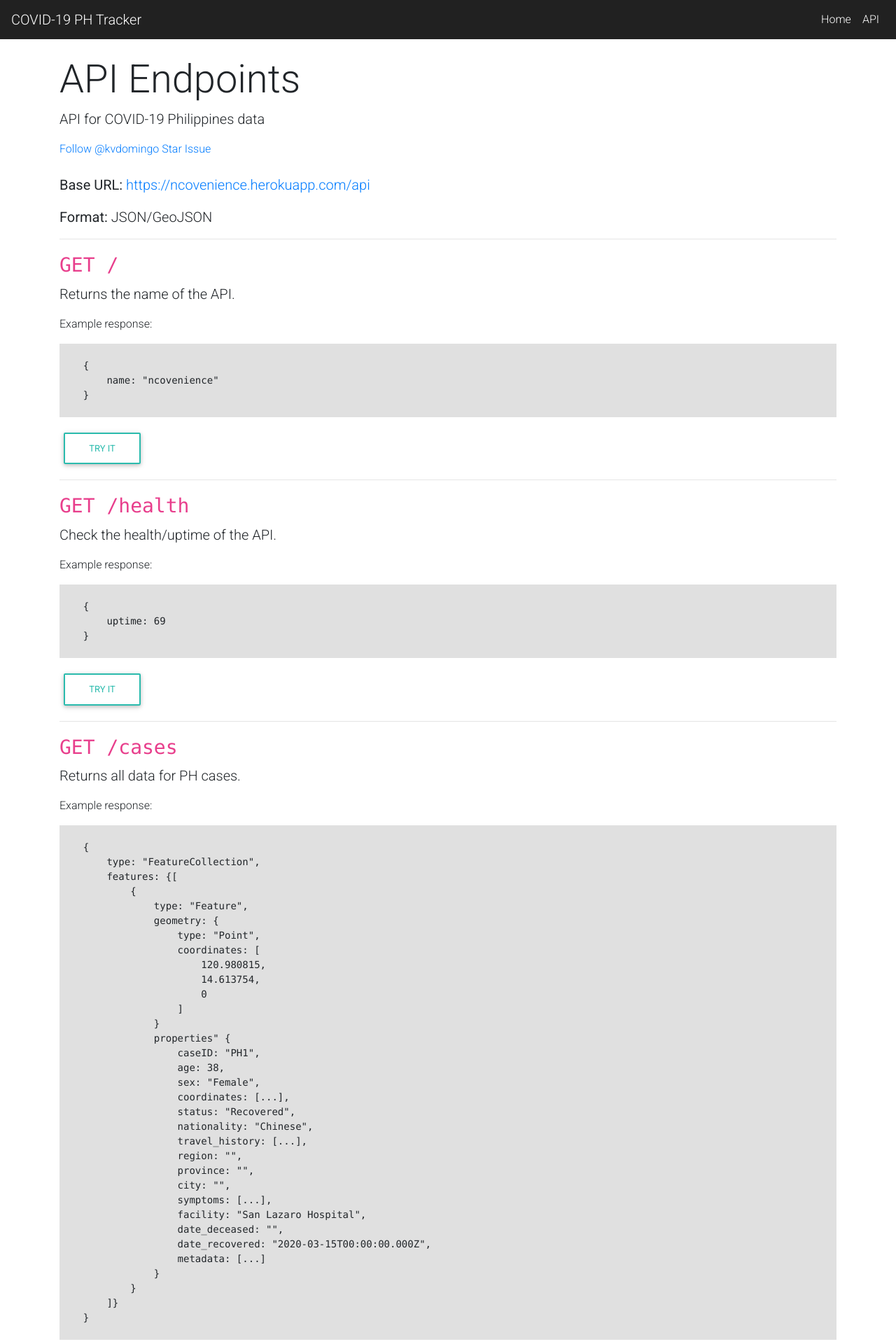
After one commit to kvdomingo/ncovenience-backend, a Django app: template web/jinja2/web/api_docs.html.j2 in a window 1280 px wide. The commit adds this page. Shown: the top 1920 px of the page at 70% size. Run offline with Django 3.2, Linux system fonts and the light colour scheme; the template is opened without the code that fills it, so the values that code supplies are empty; parts of the project's set-up code (start-up, migrations or seed data) failed here and were passed over; some libraries are stand-ins or nearby versions.

Commit message:
fix: adjust for remote API changes as of 2020-04-02; feature: redesigned API interface, added api-docs page, separate / and /health endpoints

```diff
--- /dev/null
+++ b/web/jinja2/web/api_docs.html.j2
@@ -0,0 +1,115 @@
+{% extends 'web/base.html.j2' %}
+
+{% block body %}
+
+<div class="container my-4">
+    <h1 class="display-4">API Endpoints</h1>
+    <p class="lead">API for COVID-19 Philippines data</p>
+    <a class="github-button" href="https://github.com/kvdomingo" data-size="large" aria-label="Follow @kvdomingo on GitHub">Follow @kvdomingo</a>
+    <a class="github-button" href="https://github.com/kvdomingo/covid19-ph-web" data-icon="octicon-star" data-size="large" aria-label="Star kvdomingo/covid19-ph-web on GitHub">Star</a>
+    <a class="github-button" href="https://github.com/kvdomingo/covid19-ph-web/issues" data-icon="octicon-issue-opened" data-size="large" aria-label="Issue kvdomingo/covid19-ph-web on GitHub">Issue</a>
+    <br /><br />
+    <p class="lead">
+        <b>Base URL: </b><a href="{{ url('api_name') }}" target="_blank">https://ncovenience.herokuapp.com/api</a>
+    </p>
+    <p class="lead">
+        <b>Format: </b>JSON/GeoJSON
+    </p>
+    <hr />
+
+    <h2><code>GET /</code></h2>
+    <p class="lead">Returns the name of the API.</p>
+    <p>Example response:</p>
+    <pre class="bg-light"><code>
+    {
+        name: "ncovenience"
+    }
+    </code></pre>
+    <a class="btn btn-outline-default" href="{{ url('api_name') }}" target="_blank">Try it</a>
+    <hr />
+
+    <h2><code>GET /health</code></h2>
+    <p class="lead">Check the health/uptime of the API.</p>
+    <p>Example response:</p>
+    <pre class="bg-light"><code>
+    {
+        uptime: 69
+    }
+    </code></pre>
+    <a class="btn btn-outline-default" href="{{ url('api', args=('health',)) }}" target="_blank">Try it</a>
+    <hr />
+
+    <h2><code>GET /cases</code></h2>
+    <p class="lead">Returns all data for PH cases.</p>
+    <p>Example response:</p>
+    <pre class="bg-light"><code>
+    {
+        type: "FeatureCollection",
+        features: {[
+            {
+                type: "Feature",
+                geometry: {
+                    type: "Point",
+                    coordinates: [
+                        120.980815,
+                        14.613754,
+                        0
+                    ]
+                }
+                properties" {
+                    caseID: "PH1",
+                    age: 38,
+                    sex: "Female",
+                    coordinates: [...],
+                    status: "Recovered",
+                    nationality: "Chinese",
+                    travel_history: [...],
+                    region: "",
+                    province: "",
+                    city: "",
+                    symptoms: [...],
+                    facility: "San Lazaro Hospital",
+                    date_deceased: "",
+                    date_recovered: "2020-03-15T00:00:00.000Z",
+                    metadata: [...]
+                }
+            }
+        ]}
+    }
+    </code></pre>
+    <a class="btn btn-outline-default" href="{{ url('api', args=('cases',)) }}" target="_blank">Try it</a>
+    <hr />
+
+    <h2><code>GET /hospitals</code></h2>
+    <p class="lead">Returns the number of cases per hospital/medical facility.</p>
+    <p>Example response:</p>
+    <pre class="bg-light"><code>
+        {
+            type: "FeatureCollection",
+            features: {[
+                {
+                    type: "Feature",
+                    geometry: {
+                        type: "Point",
+                        coordinates: [
+                            120.980991,
+                            14.615867,
+                            0
+                        ]
+                    }
+                    properties" {
+                        facility: "For validation",
+                        count: 1603,
+                        coordinates: [...]
+                    }
+                }
+            ]}
+        }
+    </code></pre>
+    <a class="btn btn-outline-default" href="{{ url('api', args=('health',)) }}" target="_blank">Try it</a>
+
+</div>
+
+<script async defer src="https://buttons.github.io/buttons.js"></script>
+
+{% endblock %}
--- a/web/jinja2/web/base.html.j2
+++ b/web/jinja2/web/base.html.j2
@@ -52,7 +52,7 @@
                     <a class="nav-link {{ active }}" href="{{ url('index') }}">Home</a>
                 </li>
                 <li class="nav-item">
-                    <a class="nav-link" href="{{ url('api', args=('cases',)) }}" target="_blank">API</a>
+                    <a class="nav-link" href="{{ url('api_docs') }}">API</a>
                 </li>
             </ul>
         </div>
--- a/web/jinja2/web/index.html.j2
+++ b/web/jinja2/web/index.html.j2
@@ -36,6 +36,7 @@
         {% set charts = [
             ('Cumulative daily cases', time_plot),
             ('New daily cases', delta_plot),
+            ('Worldwide cases', world_plot),
             ('Cases by age group', age_plot),
             ('NCR cases', ncr_cases),
             ('Cases by nationality', nationality_cases),
--- a/web/urls.py
+++ b/web/urls.py
@@ -4,6 +4,7 @@ from . import views
 
 urlpatterns = [
     path('', views.index, name='index'),
-    path('api', views.api_health, name='healthcheck'),
+    path('api-docs', views.api_docs, name='api_docs'),
+    path('api', views.api_name, name='api_name'),
     path('api/<str:page>', views.api, name='api')
 ]
```
Also changed, not shown: web/data.py (+6 -3 lines), web/plot.py (+50 -0 lines), web/views.py (+14 -5 lines).
